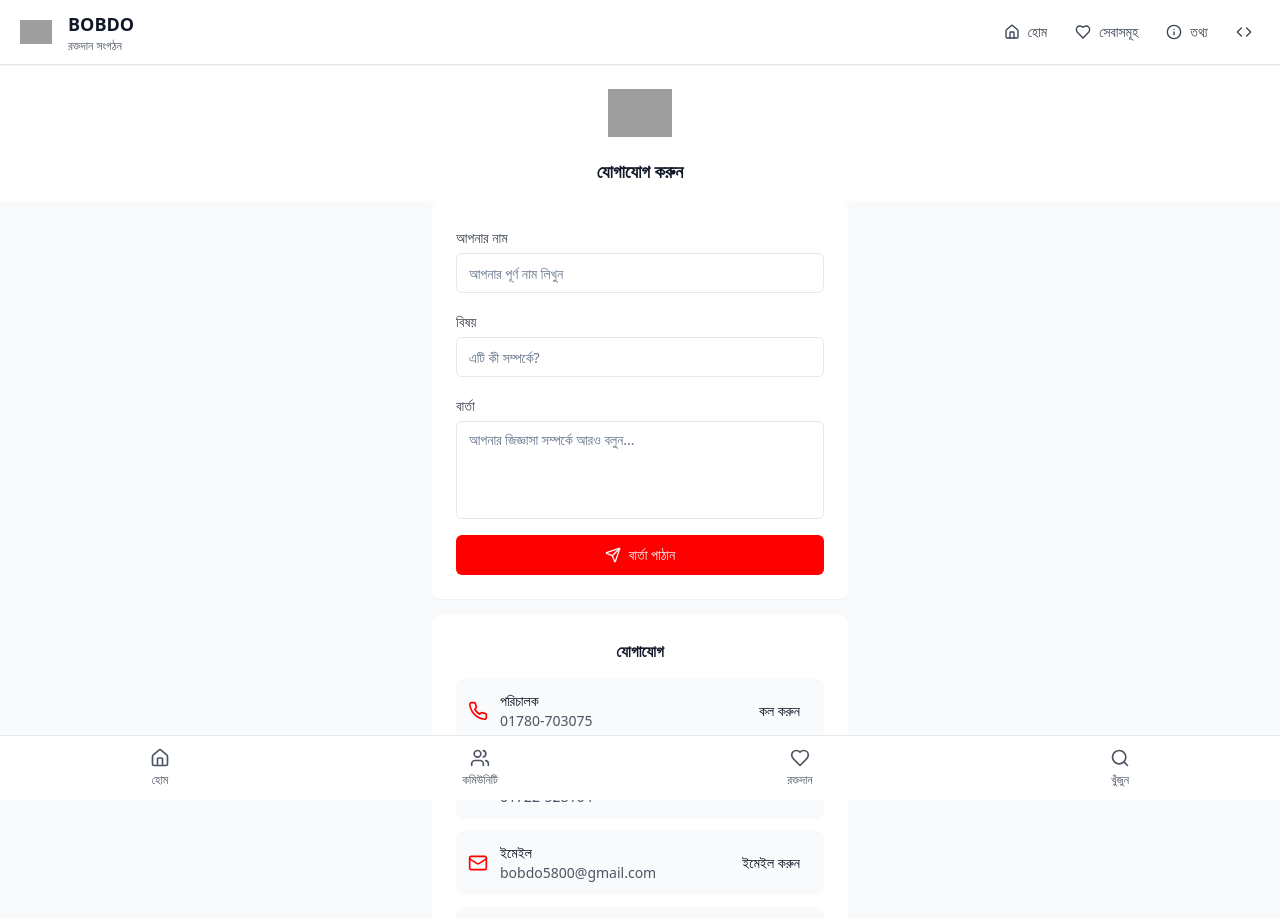
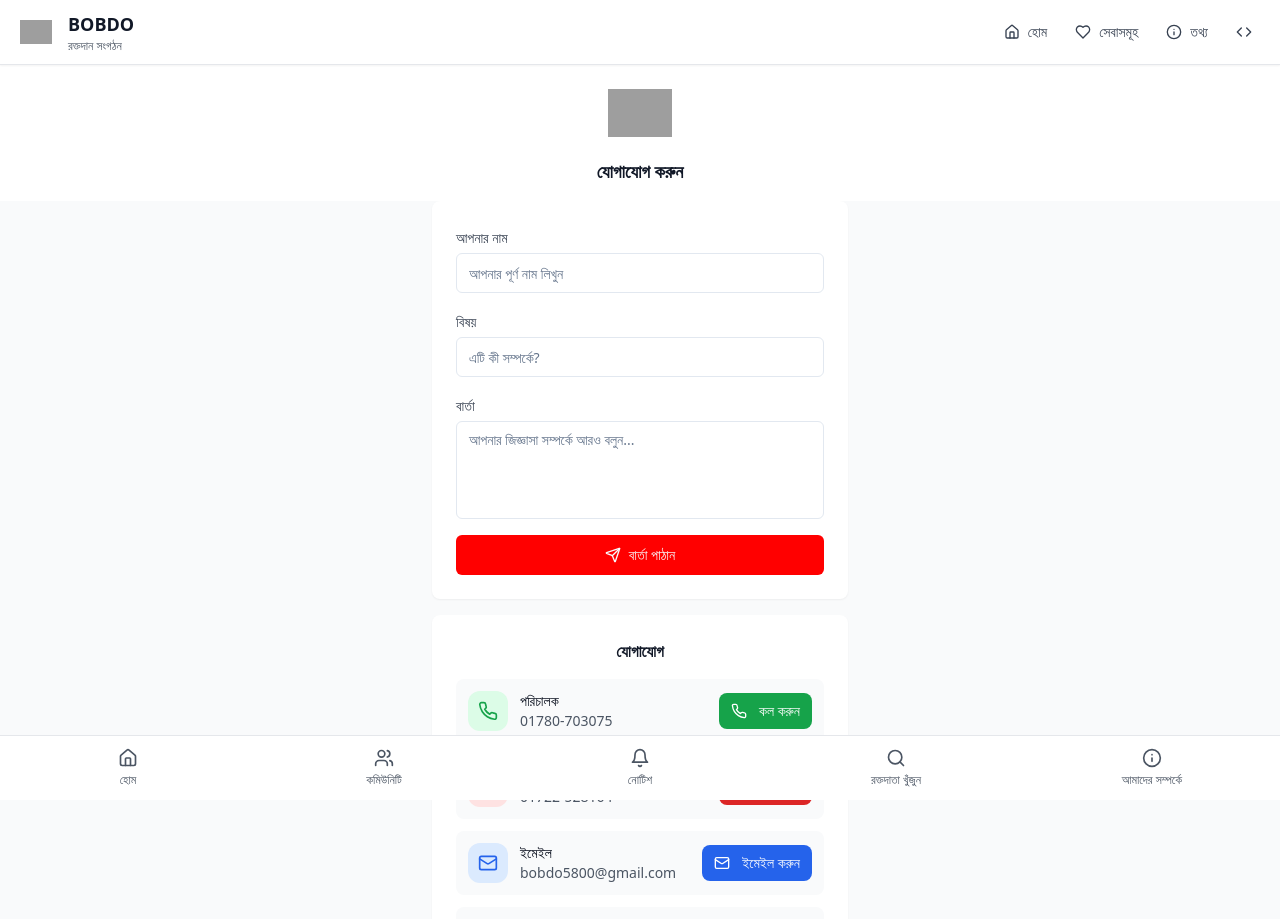
Before and after one commit to zisan5910/dhunat-digital-hub, a React (Vite) app: page /contacts in a window 1280 px wide. Shown: the top 919 px of the page. Built offline with nearby package versions, Linux system fonts and the light colour scheme; grey boxes are pictures that could not be loaded.

Commit message:
feat: Implement navigation and contact page updates
- Add links to home, community, notice, find donors, and about us pages in the bottom navigation bar.
- Add call and email icons to the contact page, linking to respective actions.

```diff
--- a/src/components/BottomNavigation.tsx
+++ b/src/components/BottomNavigation.tsx
@@ -1,7 +1,7 @@
 
 import React from 'react';
 import { Link, useLocation } from 'react-router-dom';
-import { Home, Users, Heart, Search } from 'lucide-react';
+import { Home, Users, Bell, Search, Info } from 'lucide-react';
 
 const BottomNavigation = () => {
   const location = useLocation();
@@ -23,24 +23,31 @@ const BottomNavigation = () => {
       isExternal: true
     },
     {
-      id: 'donate',
-      label: 'রক্তদান',
-      icon: Heart,
-      path: '/donate-blood',
-      isActive: location.pathname === '/donate-blood'
+      id: 'notice',
+      label: 'নোটিশ',
+      icon: Bell,
+      path: '/notice',
+      isActive: location.pathname === '/notice'
     },
     {
-      id: 'find',
-      label: 'খুঁজুন',
+      id: 'find-donors',
+      label: 'রক্তদাতা খুঁজুন',
       icon: Search,
       path: '/find-donors',
       isActive: location.pathname === '/find-donors'
+    },
+    {
+      id: 'about',
+      label: 'আমাদের সম্পর্কে',
+      icon: Info,
+      path: '/about-us',
+      isActive: location.pathname === '/about-us'
     }
   ];
 
   return (
     <nav className="fixed bottom-0 left-0 right-0 bg-white border-t border-gray-200 z-50 safe-area-padding-bottom">
-      <div className="grid grid-cols-4 h-16">
+      <div className="grid grid-cols-5 h-16">
         {navItems.map((item) => {
           const Icon = item.icon;
 
--- a/src/pages/Contacts.tsx
+++ b/src/pages/Contacts.tsx
@@ -7,6 +7,7 @@ import {
   Clock,
   Send,
   Code,
+  ExternalLink,
 } from 'lucide-react';
 import { Button } from '@/components/ui/button';
 import { Card, CardContent } from '@/components/ui/card';
@@ -166,7 +167,9 @@ const Contacts = () => {
             <div className="space-y-3">
               <div className="flex items-center justify-between p-3 bg-gray-50 rounded-lg">
                 <div className="flex items-center gap-3">
-                  <Phone className="h-5 w-5 text-blood-600" />
+                  <div className="w-10 h-10 bg-green-100 rounded-xl flex items-center justify-center">
+                    <Phone className="h-5 w-5 text-green-600" />
+                  </div>
                   <div>
                     <p className="text-sm font-medium">পরিচালক</p>
                     <p className="text-sm text-gray-600">01780-703075</p>
@@ -175,15 +178,19 @@ const Contacts = () => {
                 <Button
                   variant="ghost"
                   size="sm"
+                  className="bg-green-600 hover:bg-green-700 text-white px-3 py-2 rounded-lg"
                   onClick={() => window.open('tel:01780703075', '_self')}
                 >
+                  <Phone className="h-4 w-4 mr-1" />
                   কল করুন
                 </Button>
               </div>
 
               <div className="flex items-center justify-between p-3 bg-gray-50 rounded-lg">
                 <div className="flex items-center gap-3">
-                  <Phone className="h-5 w-5 text-blood-600" />
+                  <div className="w-10 h-10 bg-red-100 rounded-xl flex items-center justify-center">
+                    <Phone className="h-5 w-5 text-red-600" />
+                  </div>
                   <div>
                     <p className="text-sm font-medium">জরুরি হটলাইন</p>
                     <p className="text-sm text-gray-600">01722-528164</p>
@@ -192,15 +199,19 @@ const Contacts = () => {
                 <Button
                   variant="ghost"
                   size="sm"
+                  className="bg-red-600 hover:bg-red-700 text-white px-3 py-2 rounded-lg"
                   onClick={() => window.open('tel:01722528164', '_self')}
                 >
+                  <Phone className="h-4 w-4 mr-1" />
                   কল করুন
                 </Button>
               </div>
 
               <div className="flex items-center justify-between p-3 bg-gray-50 rounded-lg">
                 <div className="flex items-center gap-3">
-                  <Mail className="h-5 w-5 text-blood-600" />
+                  <div className="w-10 h-10 bg-blue-100 rounded-xl flex items-center justify-center">
+                    <Mail className="h-5 w-5 text-blue-600" />
+                  </div>
                   <div>
                     <p className="text-sm font-medium">ইমেইল</p>
                     <p className="text-sm text-gray-600">bobdo5800@gmail.com</p>
@@ -209,15 +220,19 @@ const Contacts = () => {
                 <Button
                   variant="ghost"
                   size="sm"
+                  className="bg-blue-600 hover:bg-blue-700 text-white px-3 py-2 rounded-lg"
                   onClick={() => window.open('mailto:bobdo5800@gmail.com', '_self')}
                 >
+                  <Mail className="h-4 w-4 mr-1" />
                   ইমেইল করুন
                 </Button>
               </div>
 
               <div className="flex items-center justify-between p-3 bg-gray-50 rounded-lg">
                 <div className="flex items-center gap-3">
-                  <Code className="h-5 w-5 text-blood-600" />
+                  <div className="w-10 h-10 bg-purple-100 rounded-xl flex items-center justify-center">
+                    <Code className="h-5 w-5 text-purple-600" />
+                  </div>
                   <div>
                     <p className="text-sm font-medium">ডেভলপার সহায়তা</p>
                     <p className="text-sm text-gray-600">ridoan.zisan@gmail.com</p>
@@ -226,8 +241,10 @@ const Contacts = () => {
                 <Button
                   variant="ghost"
                   size="sm"
+                  className="bg-purple-600 hover:bg-purple-700 text-white px-3 py-2 rounded-lg"
                   onClick={() => window.open('mailto:ridoan.zisan@gmail.com', '_self')}
                 >
+                  <Mail className="h-4 w-4 mr-1" />
                   ইমেইল করুন
                 </Button>
               </div>
```
